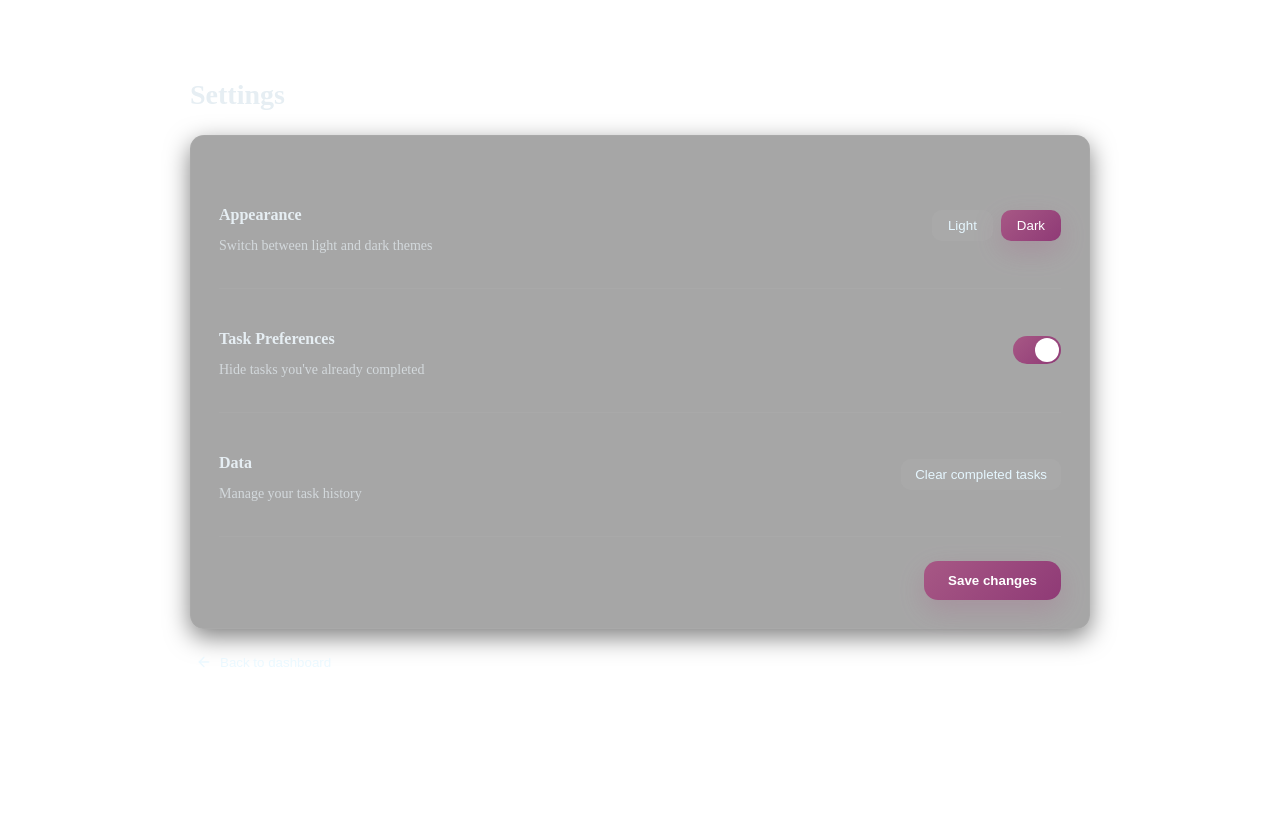
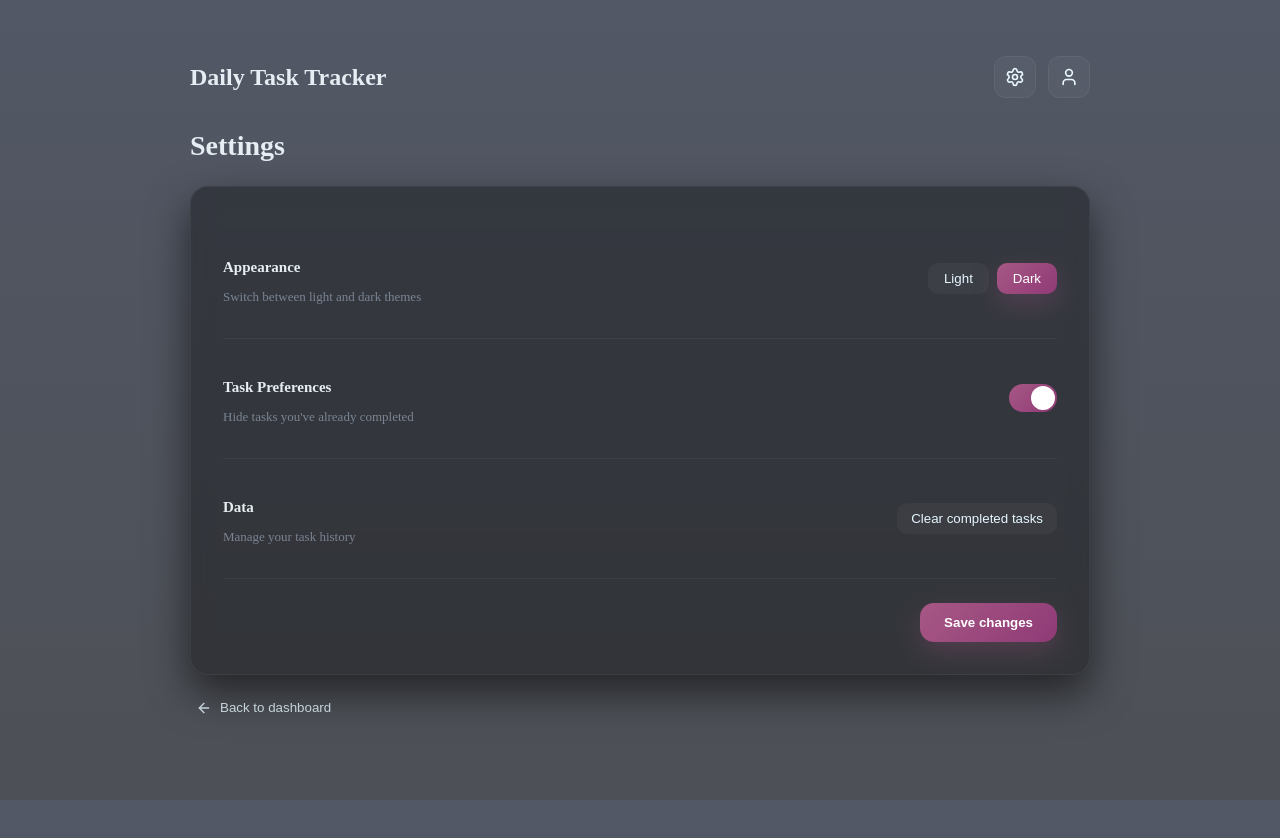
Before and after one commit to OGOR-STEPHEN/TimeManagementApp, a React (Vite) app in the folder time-management-app/: page /settings in a window 1280 px wide. Shown: the top 838 px of the page. Before the commit the page ends 800 px from the top, so only its background shows below. Built offline with nearby package versions, Linux system fonts and the light colour scheme.

Commit message:
feat(ui): add dashboard page and action button functionality

```diff
--- a/time-management-app/src/pages/Settings.jsx
+++ b/time-management-app/src/pages/Settings.jsx
@@ -1,10 +1,19 @@
 import TopBar from "../components/TopBar";
-import { useState } from "react";
+import { useState, useEffect } from "react";
 import { useNavigate } from "react-router-dom";
 import { ArrowLeft } from "lucide-react";
 
 const Settings = () => {
   const navigate = useNavigate();
+
+  useEffect(() => {
+    const pageBg = "linear-gradient(180deg, rgba(15,23,42,0.72), rgba(8,12,20,0.72))";
+    document.body.style.background = pageBg;
+    document.body.style.backgroundAttachment = "fixed";
+    document.body.style.backgroundSize = "cover";
+    document.body.style.minHeight = "100vh";
+    document.body.style.color = "#E6EEF3";
+  }, []);
 
   const [theme, setTheme] = useState("dark");
   const [hideCompleted, setHideCompleted] = useState(true);
@@ -23,6 +32,7 @@ const Settings = () => {
 
   return (
     <div style={styles.page}>
+      <TopBar />
       <h2 style={styles.title}>Settings</h2>
 
       <div style={styles.card}>
@@ -87,7 +97,17 @@ const Settings = () => {
             <p style={styles.muted}>Manage your task history</p>
           </div>
 
-          <button style={styles.secondaryButton}>
+          <button
+            style={styles.secondaryButton}
+            onMouseEnter={(e) => {
+              e.currentTarget.style.background = "linear-gradient(135deg, #A75885, #8F3A76)";
+              e.currentTarget.style.boxShadow = "0 10px 28px rgba(167,88,133,0.28)";
+            }}
+            onMouseLeave={(e) => {
+              e.currentTarget.style.background = "rgba(255,255,255,0.04)";
+              e.currentTarget.style.boxShadow = "none";
+            }}
+          >
             Clear completed tasks
           </button>
         </div>
@@ -122,35 +142,39 @@ const styles = {
     margin: "0 auto",
     padding: "48px 20px",
     color: "#E6EEF3",
+    minHeight: "100vh",
   },
   title: {
     fontSize: "28px",
     fontWeight: 700,
     marginBottom: "24px",
+    color: "#E6EEF3",
   },
   card: {
     background: "rgba(0,0,0,0.35)",
-    backdropFilter: "blur(8px)",
-    borderRadius: "14px",
-    padding: "28px",
-    boxShadow: "0 8px 24px rgba(0,0,0,0.5)",
-    border: "1px solid rgba(255,255,255,0.03)",
+    backdropFilter: "blur(10px)",
+    borderRadius: "18px",
+    padding: "32px",
+    boxShadow: "0 18px 40px rgba(0,0,0,0.55)",
+    border: "1px solid rgba(255,255,255,0.05)",
   },
   section: {
     display: "flex",
     justifyContent: "space-between",
     alignItems: "center",
     padding: "20px 0",
-    borderBottom: "1px solid rgba(255,255,255,0.03)",
+    borderBottom: "1px solid rgba(255,255,255,0.05)",
   },
   sectionTitle: {
-    fontSize: "16px",
+    fontSize: "15px",
     fontWeight: 600,
     marginBottom: "4px",
+    color: "#E6EEF3",
   },
   muted: {
-    fontSize: "14px",
-    opacity: 0.7,
+    fontSize: "13px",
+    opacity: 0.65,
+    color: "#A0AEC0",
   },
   sliderButton: {
     width: "48px",
@@ -183,6 +207,7 @@ const styles = {
     background: "rgba(255,255,255,0.04)",
     color: "#E6F7FF",
     cursor: "pointer",
+    transition: "all 0.2s ease",
   },
   toggleActive: {
     background: "linear-gradient(135deg, #A75885, #8F3A76)",
@@ -196,6 +221,7 @@ const styles = {
     background: "rgba(255,255,255,0.04)",
     color: "#E6F7FF",
     cursor: "pointer",
+    transition: "all 0.2s ease",
   },
   saveRow: {
     display: "flex",
@@ -211,6 +237,7 @@ const styles = {
     color: "#fff",
     background: "linear-gradient(135deg, #A75885, #8F3A76)",
     boxShadow: "0 10px 28px rgba(167,88,133,0.28)",
+    transition: "all 0.2s ease",
   },
   backButton: {
     marginTop: "24px",
@@ -222,6 +249,7 @@ const styles = {
     gap: "8px",
     cursor: "pointer",
     opacity: 0.8,
+    transition: "all 0.2s ease",
   },
 };
 
```
